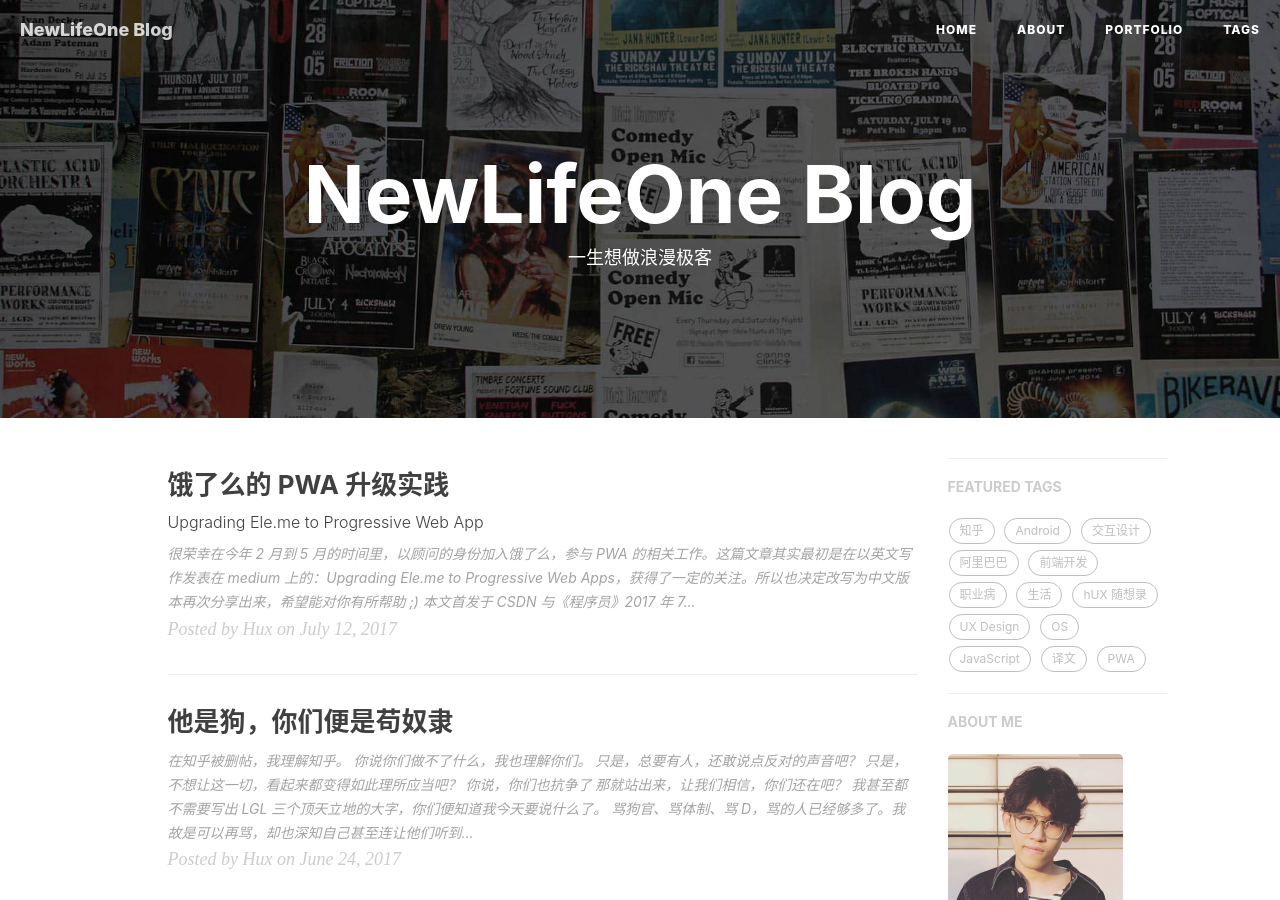
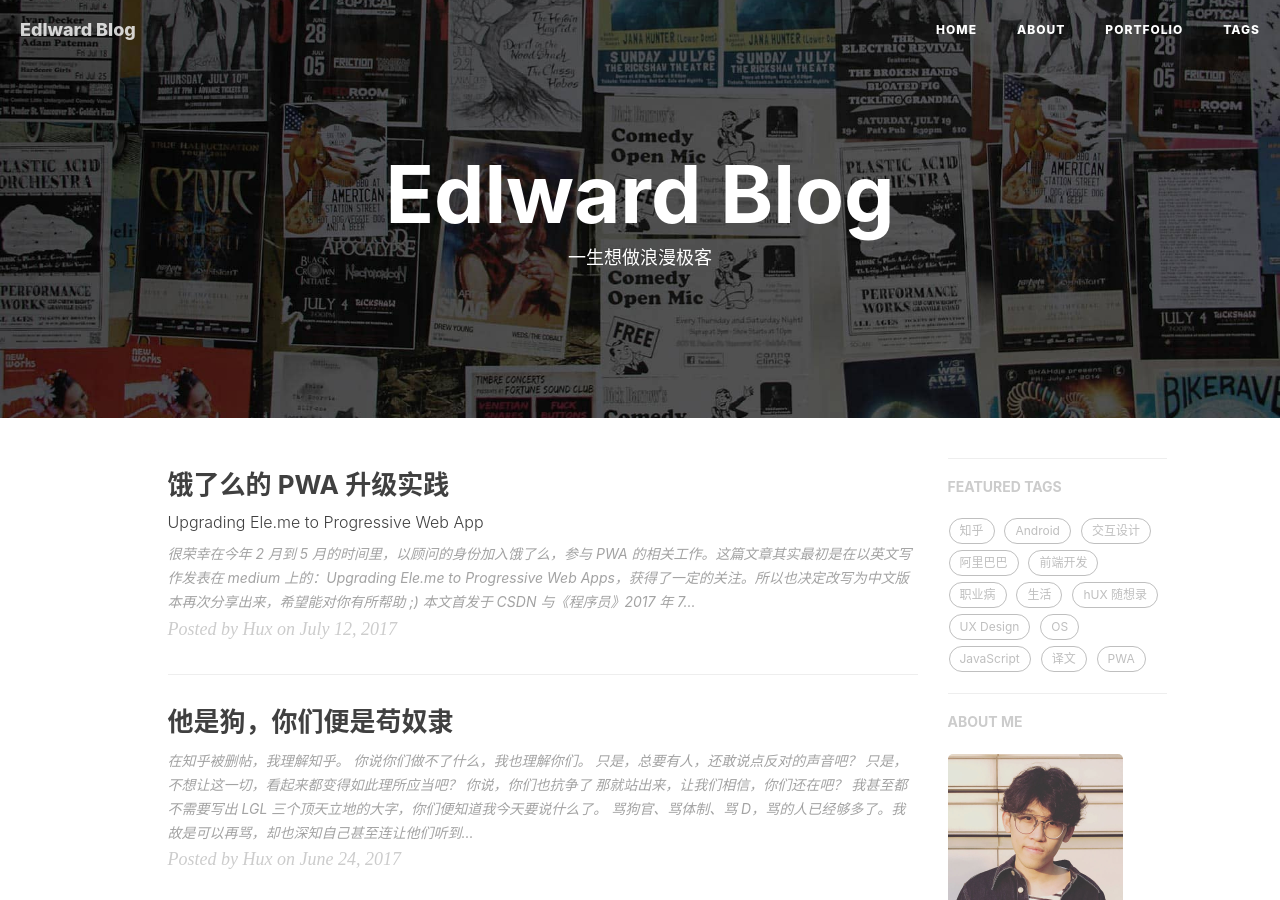
Before and after one commit to gary-robotics/dlward, a Jekyll site: the page built from index.html, in a window 1280 px wide and 900 px high. Built offline with Jekyll 4.4.1, drawn with Linux system fonts in a browser that asks for light colours; nearby versions of some CDN libraries; the list of posts is cut into pages by our own code; comment, search, counter and statistics services are not loaded; some of the changed text lies outside the part shown.

Commit message:
Update _config.yml

```diff
--- a/_config.yml
+++ b/_config.yml
@@ -1,6 +1,6 @@
 # Site settings
-title: NewLifeOne Blog
-SEOTitle: 毛冬东的博客 | Hux Blog
+title: Edlward Blog
+SEOTitle: Edlward的博客 | Hux Blog
 header-img: img/home-bg.jpg
 email: huxpro@gmail.com
 description: "关于前端与设计、黑客与画家 | 黄玄，Web & Mobile Lover，Software Engineer，UX Designer | 这里是 @Hux黄玄 的个人博客，与你一起发现更大的世界。"
```
